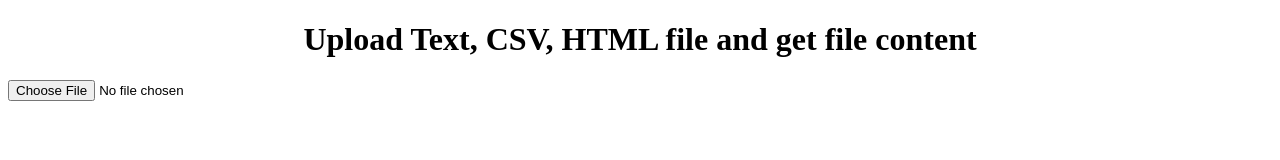
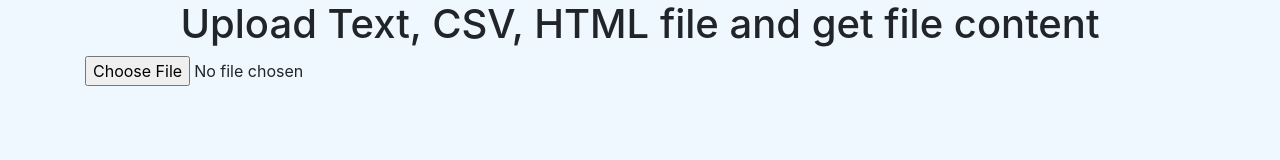
Before and after one commit to bharathjinka09/display-file-content, a plain HTML site: page index.html in a window 1280 px wide. Drawn offline with nearby package versions, Linux system fonts and the light colour scheme.

Commit message:
added bootstrap

```diff
--- a/index.html
+++ b/index.html
@@ -4,15 +4,24 @@
 <head>
 	<title>Read Text File</title>
 	<meta name="viewport" content="width=device-width, initial-scale=1.0">
+	<link rel="stylesheet" href="https://maxcdn.bootstrapcdn.com/bootstrap/4.0.0/css/bootstrap.min.css" integrity="sha384-Gn5384xqQ1aoWXA+058RXPxPg6fy4IWvTNh0E263XmFcJlSAwiGgFAW/dAiS6JXm" crossorigin="anonymous">
+	<style type="text/css">
+		body{
+			background-color: aliceblue;
+		}
+	</style>
 </head>
 
 <body>
-	<h1 style="text-align: center;">Upload Text, CSV, HTML file and get file content</h1>
-	<input type="file" name="inputfile"
-			id="inputfile">
-	<br>
+	<div class="container">
+		<h1 style="text-align: center;">Upload Text, CSV, HTML file and get file content</h1>
+		<input type="file" name="inputfile"
+				id="inputfile">
+		<br>
+		<br>
 
-	<pre id="output"></pre>
+		<pre id="output"></pre>
+	</div>
 
 	<script type="text/javascript">
 		document.getElementById('inputfile')
```
